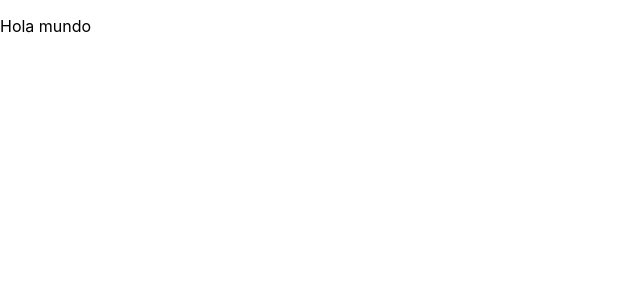
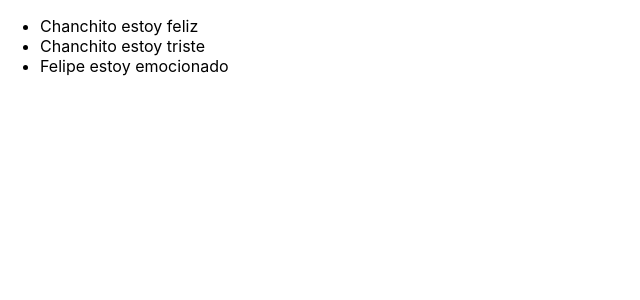
Before and after one commit to washopilot/learning-React, a React (Create React App) app: page / in a window 1280 px wide. Shown: the top 300 px of the page, without its empty margins (0-640 px from the left). Built offline with nearby package versions, Linux system fonts and the light colour scheme.

Commit message:
dando lógica al componente

```diff
--- a/src/index.js
+++ b/src/index.js
@@ -4,7 +4,24 @@
 // import App from './App';
 import reportWebVitals from './reportWebVitals';
 
-const X = () => <p>Hola mundo</p>;
+const Li = ({ children, estado, casa, edad }) => {
+  console.log(casa, edad);
+  return (
+    <li>
+      {children} estoy {estado}
+    </li>
+  );
+};
+
+const X = () => (
+  <ul>
+    <Li estado={'feliz'} casa={false} edad={24}>
+      Chanchito
+    </Li>
+    <Li estado={'triste'}>Chanchito</Li>
+    <Li estado={'emocionado'}>Felipe</Li>
+  </ul>
+);
 ReactDOM.createRoot(document.getElementById('root')).render(<X />);
 
 // If you want to start measuring performance in your app, pass a function
```
